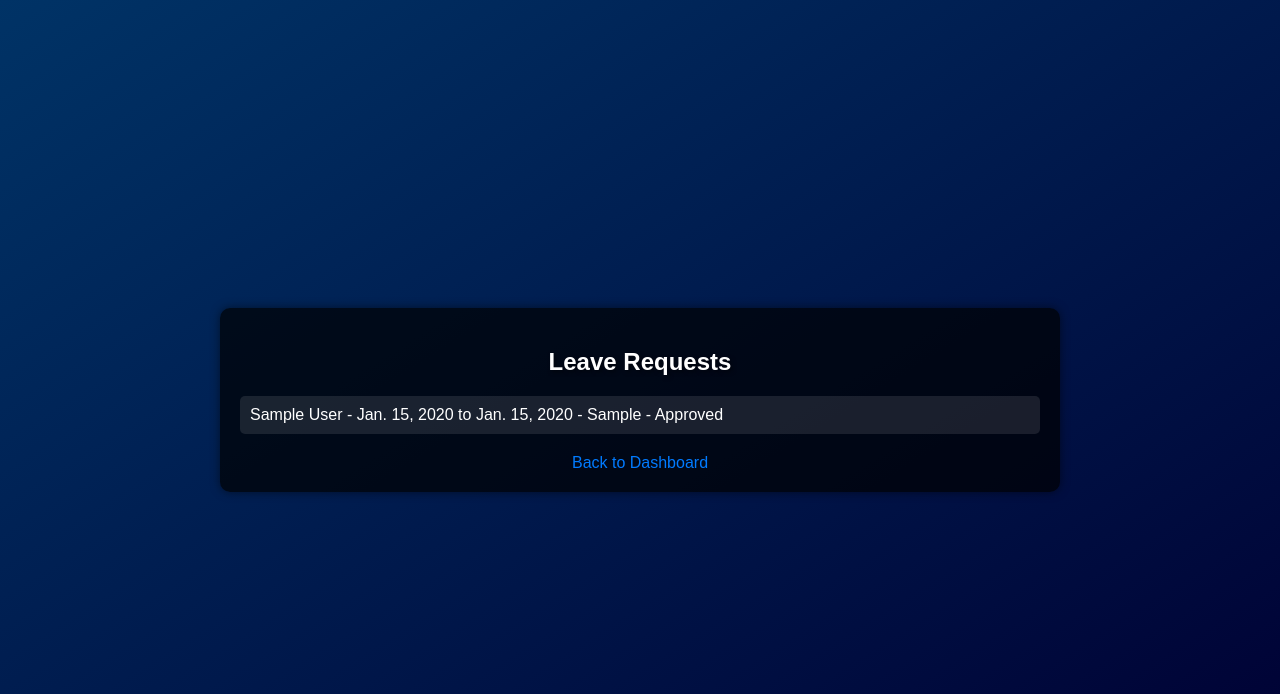
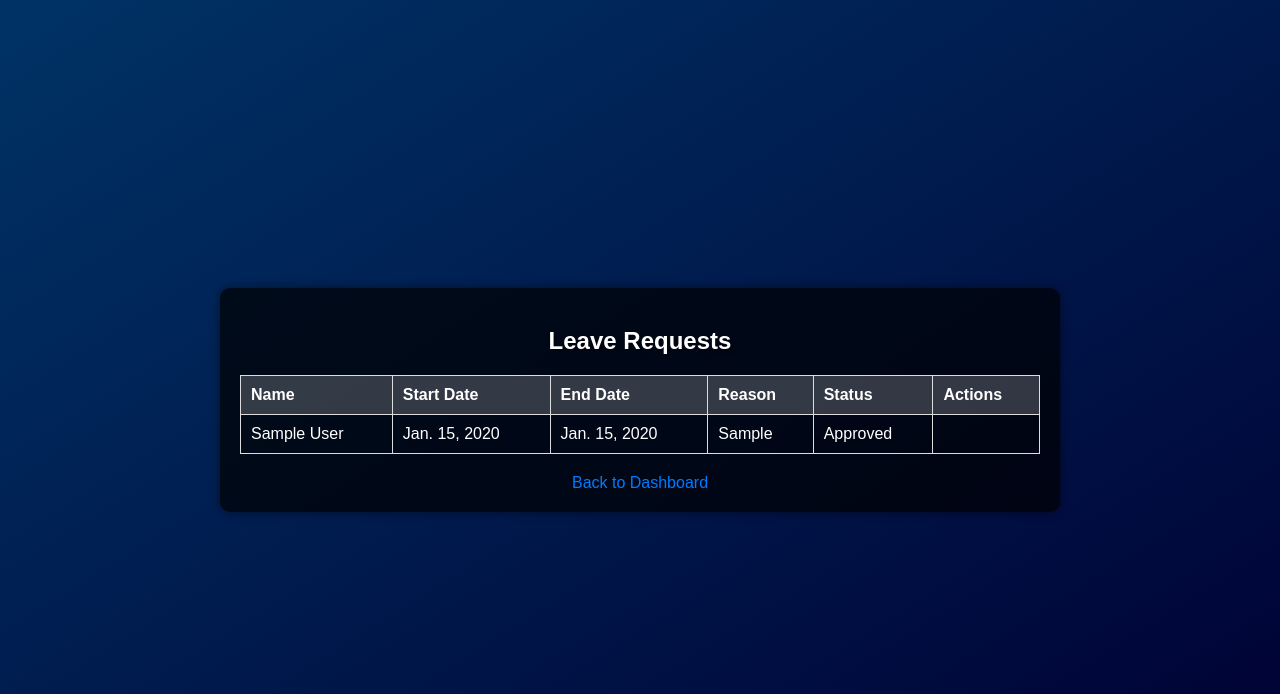
Before and after one commit to sumit-27-07/Payroll_service_Teammate, a Django app: page /show_leave_requests/ in a window 1280 px wide. Shown: the top 694 px of the page. Run offline with Django 5.2, Linux system fonts and the light colour scheme; a user stored in the database is signed in; tables that the repository leaves empty hold one stand-in row (values such as "Sample post").

Commit message:
Some change

```diff
--- a/payroll_service/employees/templates/show_leave_requests.html
+++ b/payroll_service/employees/templates/show_leave_requests.html
@@ -31,22 +31,28 @@
             color: #FFFFFF;
             text-shadow: 2px 2px 4px rgba(0, 0, 0, 0.5);
         }
-        ul {
-            list-style-type: none;
-            padding: 0;
+        table {
+            width: 100%;
+            border-collapse: collapse;
+            margin-top: 20px;
         }
-        li {
+        th, td {
+            padding: 10px;
+            border: 1px solid #ddd;
+            text-align: left;
+        }
+        th {
+            background-color: rgba(255, 255, 255, 0.2);
+        }
+        tr:nth-child(even) {
             background-color: rgba(255, 255, 255, 0.1);
-            margin-bottom: 15px;
-            padding: 10px;
-            border-radius: 5px;
+        }
+        .action-buttons {
             display: flex;
-            justify-content: space-between;
-            align-items: center;
+            gap: 10px;
         }
-        li form {
+        .action-buttons form {
             display: inline-block;
-            margin-left: 10px;
         }
         button {
             padding: 5px 10px;
@@ -75,11 +81,28 @@
 <body>
     <div class="container">
         <h2>Leave Requests</h2>
-        <ul>
+        <table>
+            <thead>
+                <tr>
+                    <th>Name</th>
+                    <th>Start Date</th>
+                    <th>End Date</th>
+                    <th>Reason</th>
+                    <th>Status</th>
+                    <th>Actions</th>
+                </tr>
+            </thead>
+            <tbody>
                 {% for leave in leave_requests %}
-                <li>
-                    <span>{{ leave.employee.name }} - {{ leave.start_date }} to {{ leave.end_date }} - {{ leave.reason }} - {{ leave.status }}</span>
+                    <tr>
+                        <td>{{ leave.employee.name }}</td>
+                        <td>{{ leave.start_date }}</td>
+                        <td>{{ leave.end_date }}</td>
+                        <td>{{ leave.reason }}</td>
+                        <td>{{ leave.status }}</td>
+                        <td>
                             {% if leave.status == 'pending' %}
+                                <div class="action-buttons">
                                     <form method="post" action="{% url 'manage_leave_request' leave.id 'approve' %}">
                                         {% csrf_token %}
                                         <button type="submit">Approve</button>
@@ -88,10 +111,13 @@
                                         {% csrf_token %}
                                         <button type="submit">Reject</button>
                                     </form>
+                                </div>
                             {% endif %}
-                </li>
+                        </td>
+                    </tr>
                 {% endfor %}
-        </ul>
+            </tbody>
+        </table>
         <a href="{% url 'dashboard' %}">Back to Dashboard</a>
     </div>
 </body>
--- a/payroll_service/payroll_service/settings.py
+++ b/payroll_service/payroll_service/settings.py
@@ -79,7 +79,7 @@ DATABASES = {
         'ENGINE': 'django.db.backends.postgresql',
         'NAME': 'payroll_db',
         'USER': 'postgres',
-        'PASSWORD': '',
+        'PASSWORD': 'sumit1994#',
         'HOST': 'localhost',
         'PORT': '5432',
     }
```
Lines whose indentation alone changed are shown as unchanged.
